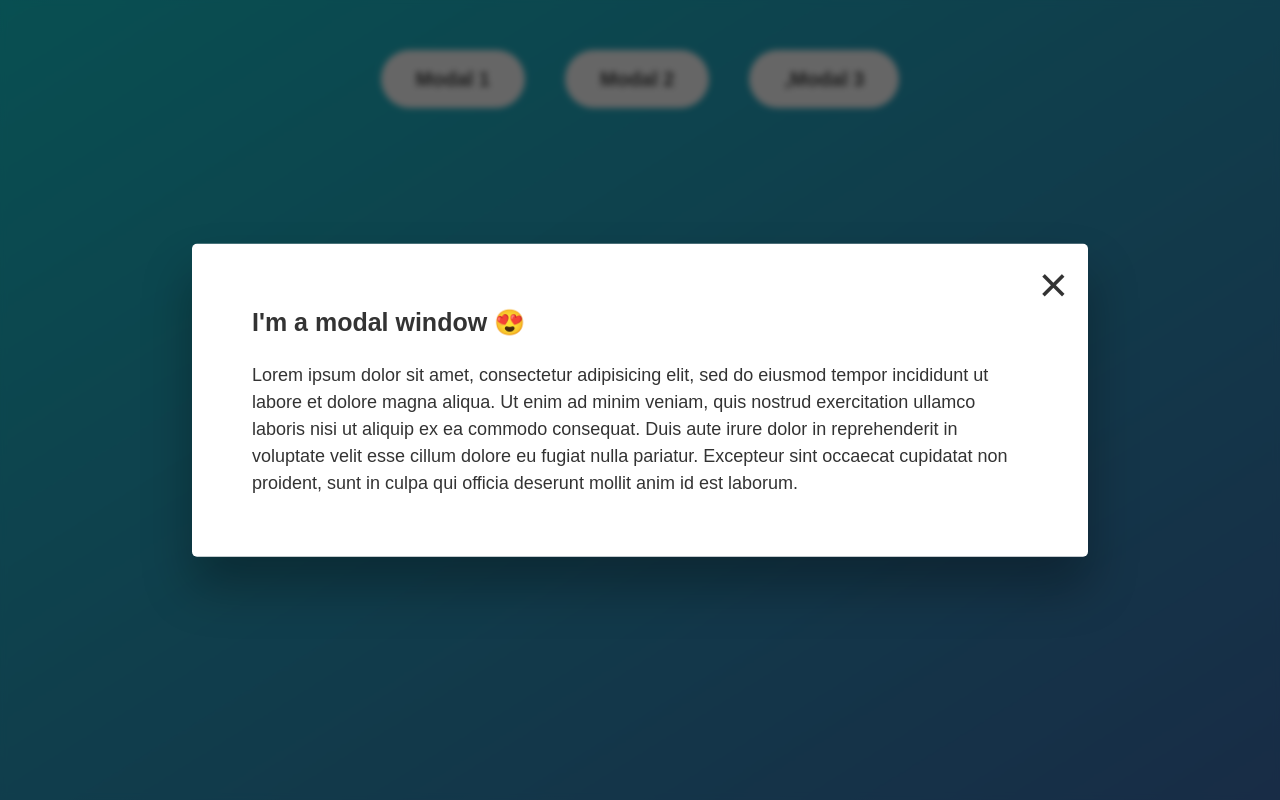
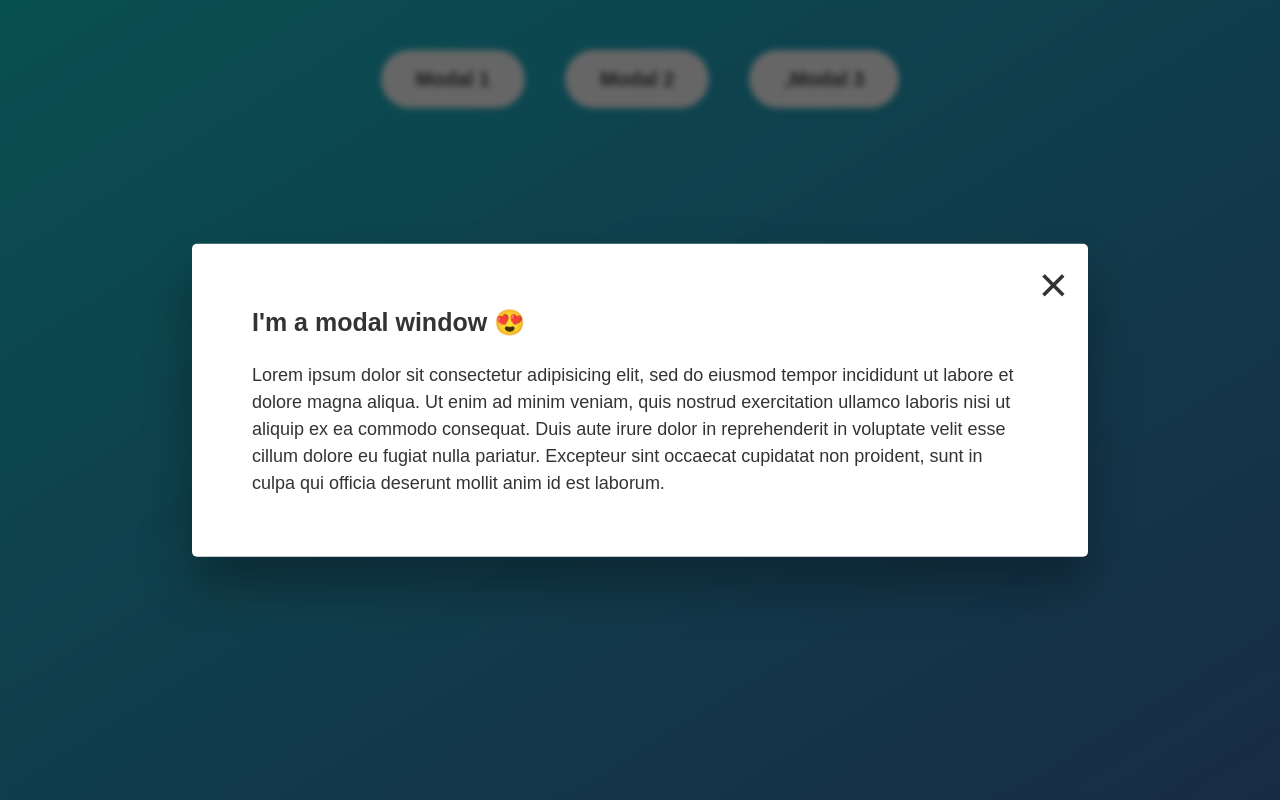
Before and after one commit to JabedH/modal, a plain HTML site: page index.html in a window 1280 px wide. Both pictures are taken after a click on the button "Modal 1". Drawn offline with Linux system fonts and the light colour scheme.

```diff
--- a/index.html
+++ b/index.html
@@ -16,7 +16,7 @@
       <button class="close-modal">&times;</button>
       <h1>I'm a modal window 😍</h1>
       <p>
-        Lorem ipsum dolor sit amet, consectetur adipisicing elit, sed do eiusmod
+        Lorem ipsum dolor sit consectetur adipisicing elit, sed do eiusmod
         tempor incididunt ut labore et dolore magna aliqua. Ut enim ad minim
         veniam, quis nostrud exercitation ullamco laboris nisi ut aliquip ex ea
         commodo consequat. Duis aute irure dolor in reprehenderit in voluptate
```
